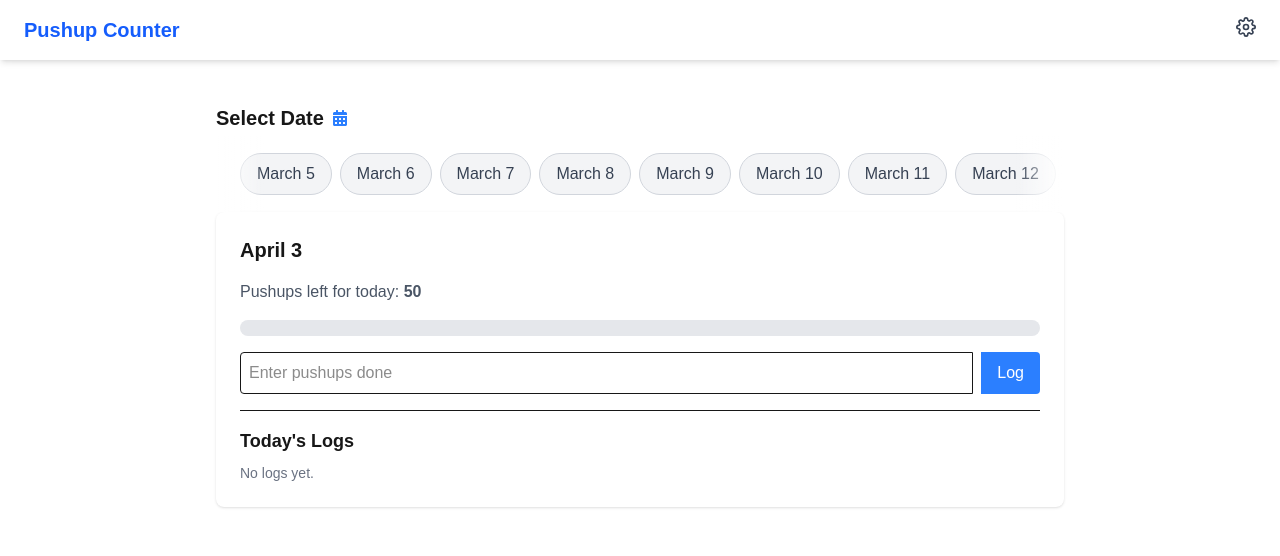
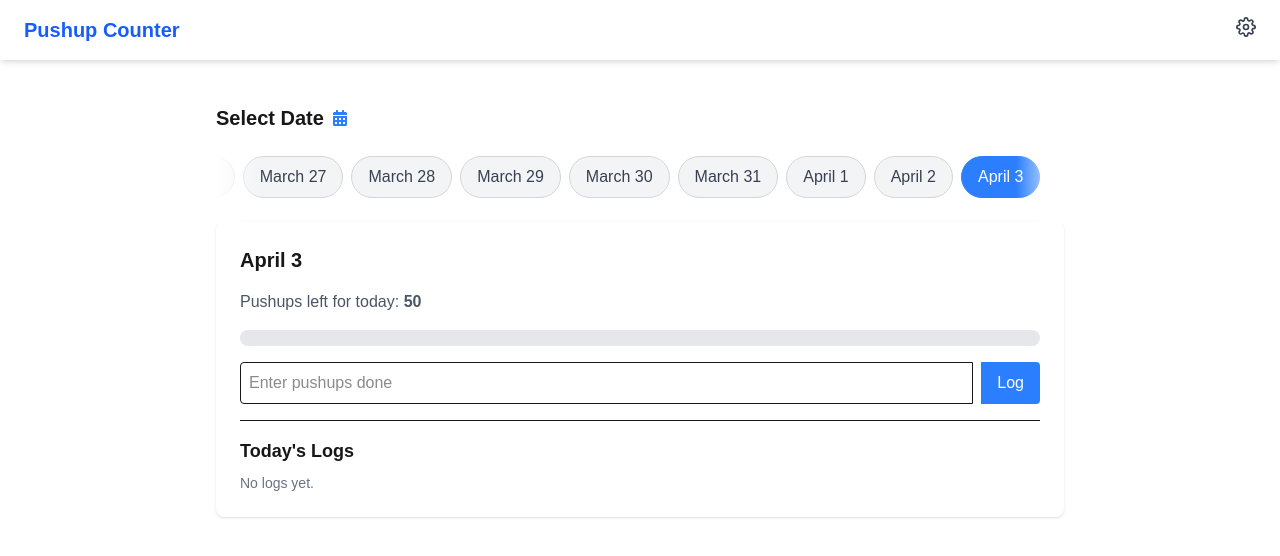
Before and after one commit to jpreinold/pushup-counter, a Next.js app: page / in a window 1280 px wide. Shown: the top 556 px of the page. Built offline with nearby package versions, Linux system fonts and the light colour scheme.

Commit message:
Next increment

```diff
--- a/app/components/Header.tsx
+++ b/app/components/Header.tsx
@@ -39,18 +39,21 @@ export default function Header() {
         >
           <Link
             href="/stats"
+            onClick={() => setOpen(false)}
             className="block px-4 py-2 text-sm text-gray-700 hover:bg-gray-100"
           >
             📊 Stats
           </Link>
           <Link
             href="/prestige"
+            onClick={() => setOpen(false)}
             className="block px-4 py-2 text-sm text-gray-700 hover:bg-gray-100"
           >
             🧱 Prestige Roadmap
           </Link>
           <Link
             href="/goals"
+            onClick={() => setOpen(false)}
             className="block px-4 py-2 text-sm text-gray-700 hover:bg-gray-100"
           >
             🎯 Set Goal
--- a/app/page.tsx
+++ b/app/page.tsx
@@ -66,6 +66,13 @@ export default function Home() {
     };
   }, [carouselRef.current]);
 
+  // Add this new useEffect to scroll to today on mount
+  useEffect(() => {
+    if (carouselRef.current) {
+      carouselRef.current.scrollLeft = carouselRef.current.scrollWidth;
+    }
+  }, []); // Empty dependency array means this runs once on mount
+
   // Handler for the wheel event: converts vertical scroll to horizontal scroll in carousel
   const handleWheel = (e: React.WheelEvent<HTMLDivElement>) => {
     if (carouselRef.current) {
@@ -131,7 +138,7 @@ export default function Home() {
 
       {/* Date Carousel Section */}
       <div>
-        <div className="flex items-center gap-2 mb-1">
+        <div className="flex items-center gap-2">
           <h2 className="text-xl font-semibold">Select Date</h2>
           <button
             onClick={() => setShowCalendarModal(true)}
@@ -142,13 +149,13 @@ export default function Home() {
         </div>
         <div
           className="relative py-4"
-          style={{ paddingTop: "calc(1rem + 1px)", paddingBottom: "calc(1rem + 1px)" }}
+          style={{ paddingTop: "calc(1rem)", paddingBottom: "calc(1rem)" }}
         >
           <div
             ref={carouselRef}
             onWheel={handleWheel}
             style={{ overflowX: "auto", overflowY: "visible" }}
-            className="flex space-x-2 scrollbar-hide px-6"
+            className="flex space-x-2 scrollbar-hide px-6 py-2"
           >
             {datesArray.map((date, idx) => {
               const isSelected = date.getTime() === selectedDate.getTime();
```
